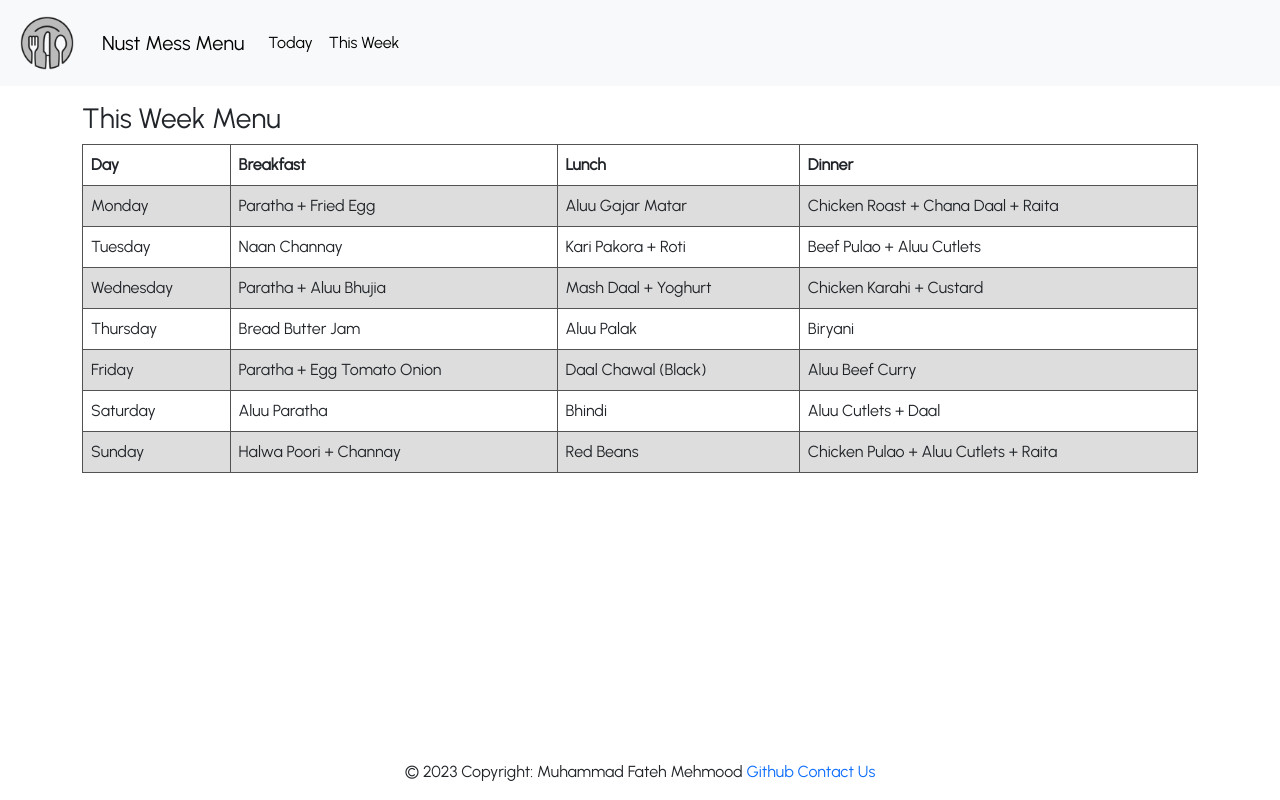
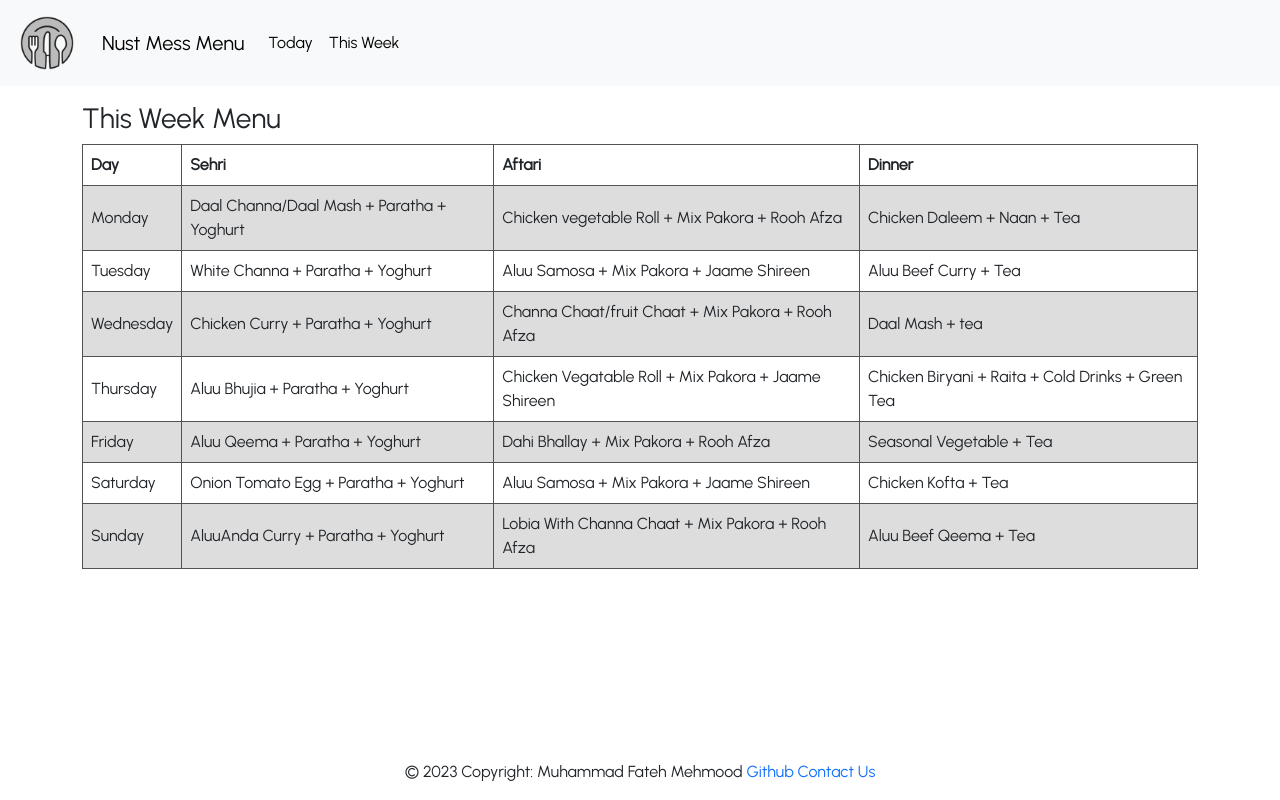
Before and after one commit to fatehmehmood123/Mess-Menu, a React (Create React App) app: page /weekly in a window 1280 px wide. Built offline with nearby package versions, Linux system fonts and the light colour scheme.

Commit message:
week all changes for ramzan

```diff
--- a/src/Pages/Today.js
+++ b/src/Pages/Today.js
@@ -82,7 +82,7 @@ export default function Daily() {
       }
       if (currentDate.getDay() === 4) {     //Thursday even
         setbreakfast("Aluu Bhujia + Paratha/Chapati + Yogurt + Tea")
-        setlunch("Dates + Chicken Vegetable Roll + Mix Pakora + Chatni + Rooh Afza")
+        setlunch("Chicken Vegetable Roll + Mix Pakora + Chatni + Rooh Afza")
         setdinner("Biryani + Cold Drinks + Green Tea")
       }
       if (currentDate.getDay() === 5) {     //Friday even
--- a/src/Pages/Weekly.js
+++ b/src/Pages/Weekly.js
@@ -3,16 +3,26 @@ import Navbar from '../components/Navbar'
 import Footer from '../components/Footer'
 import WeekContainer from '../components/WeekContainer'
 export default function Weekly() {
+  const [monBreakfast, setmonBreakfast] = useState("")
+  const [monLunch, setmonLunch] = useState("")
   const [monDinner, setmonDinner] = useState("")
+  const [tueBreakfast, settueBreakfast] = useState("")
   const [tueLunch, settueLunch] = useState("")
   const [tueDinner, settueDinner] = useState("")
   const [wedBreakfast, setwedBreakfast] = useState("")
   const [wedLunch, setwedLunch] = useState("")
   const [wedDinner, setwedDinner] = useState("")
+  const [thursBreakfast, setthursBreakfast] = useState("")
+  const [thursLunch, setthursLunch] = useState("")
+  const [thursDinner, setthursDinner] = useState("")
+  const [friBreakfast, setfriBreakfast] = useState("")
   const [friLunch, setfriLunch] = useState("")
   const [friDinner, setfriDinner] = useState("")
+  const [satBreakfast, setsatBreakfast] = useState("")
   const [satLunch, setsatLunch] = useState("")
   const [satDinner, setsatDinner] = useState("")
+  const [sunBreakfast, setsunBreakfast] = useState("")
+  const [sunLunch, setsunLunch] = useState("")
   const [sunDinner, setsunDinner] = useState("")
 
   //initializing Current date
@@ -29,35 +39,98 @@ export default function Weekly() {
   //Useeffect Hook Starts
   useEffect(() => {
     if (week % 2 !== 0) {   //week is odd
-      setmonDinner('Beef Shami Kabab + Chana Daal + Raita')
-      settueLunch('Kari Pakora + Rice')
-      settueDinner('Beef Pulao + Aluu Cutlets')
-      setwedBreakfast('Paratha + Omellete')
-      setwedLunch('Mash Daal + Salad')
-      setwedDinner('Chicken Karahi + Custard')
-      setfriLunch('Daal Chawal (Yellow)')
-      setfriDinner('Beef Daleem')
-      setsatLunch('Aluu Gobi')
-      setsatDinner('Beef Chapli kabab + Daal')
-      setsunDinner('Chicken Pulao + Aluu Cutlets + Raita')
+      // setmonBreakfast('Beef Shami Kabab + Chana Daal + Raita')
+      // setmonLunch('Beef Shami Kabab + Chana Daal + Raita')
+      // setmonDinner('Beef Shami Kabab + Chana Daal + Raita')
+      // settueBreakfast('Kari Pakora + Rice')
+      // settueLunch('Kari Pakora + Rice')
+      // settueDinner('Beef Pulao + Aluu Cutlets')
+      // setwedBreakfast('Paratha + Omellete')
+      // setwedLunch('Mash Daal + Salad')
+      // setwedDinner('Chicken Karahi + Custard')
+      // setfriBreakfast('Daal Chawal (Yellow)')
+      // setfriLunch('Daal Chawal (Yellow)')
+      // setfriDinner('Beef Daleem')
+      // setsatBreakfast('Aluu Gobi')
+      // setsatLunch('Aluu Gobi')
+      // setsatDinner('Beef Chapli kabab + Daal')
+      // setsunBreakfast('Chicken Pulao + Aluu Cutlets + Raita')
+      // setsunLunch('Chicken Pulao + Aluu Cutlets + Raita')
+      // setsunDinner('Chicken Pulao + Aluu Cutlets + Raita')
+
+// Ramzan
+
+
+      setmonBreakfast('Daal Channa/Daal Mash + Paratha + Yoghurt')
+      setmonLunch('Chicken vegetable Roll + Mix Pakora + Rooh Afza')
+      setmonDinner('Chicken Daleem + Naan + Tea')
+      settueBreakfast('White Channa + Paratha + Yoghurt')
+      settueLunch('Aluu Samosa + Mix Pakora + Jaame Shireen')
+      settueDinner('Aluu Beef Curry + Tea')
+      setwedBreakfast('Chicken Curry + Paratha + Yoghurt ')
+      setwedLunch('Channa Chaat/fruit Chaat + Mix Pakora + Rooh Afza')
+      setwedDinner('Daal Mash + tea')
+      setthursBreakfast('Aluu Bhujia + Paratha + Yoghurt')
+      setthursLunch('Chicken Vegatable Roll + Mix Pakora + Jaame Shireen')
+      setthursDinner('Chicken Biryani + Raita + Cold Drinks + Green Tea')
+      setfriBreakfast('Aluu Qeema + Paratha + Yoghurt')
+      setfriLunch('Dahi Bhallay + Mix Pakora + Rooh Afza')
+      setfriDinner('Seasonal Vegetable + Tea')
+      setsatBreakfast('Onion Tomato Egg + Paratha + Yoghurt ')
+      setsatLunch('Aluu Samosa + Mix Pakora + Jaame Shireen')
+      setsatDinner('Chicken Kofta + Tea')
+      setsunBreakfast('AluuAnda Curry + Paratha + Yoghurt')
+      setsunLunch('Lobia With Channa Chaat + Mix Pakora + Rooh Afza')
+      setsunDinner('Aluu Beef Qeema + Tea')
     } else {      //week is even
-      setmonDinner('Chicken Roast + Chana Daal + Raita')
-      settueLunch('Kari Pakora + Roti')
-      settueDinner('Beef Pulao + Aluu Cutlets')
-      setwedBreakfast('Paratha + Aluu Bhujia')
-      setwedLunch('Mash Daal + Yoghurt')
-      setwedDinner('Chicken Karahi + Custard')
-      setfriLunch('Daal Chawal (Black)')
-      setfriDinner('Aluu Beef Curry')
-      setsatLunch('Bhindi')
-      setsatDinner('Aluu Cutlets + Daal')
-      setsunDinner('Chicken Pulao + Aluu Cutlets + Raita')
+      // setmonBreakfast('Beef Shami Kabab + Chana Daal + Raita')
+      // setmonLunch('Beef Shami Kabab + Chana Daal + Raita')
+      // setmonDinner('Beef Shami Kabab + Chana Daal + Raita')
+      // settueBreakfast('Kari Pakora + Rice')
+      // settueLunch('Kari Pakora + Rice')
+      // settueDinner('Beef Pulao + Aluu Cutlets')
+      // setwedBreakfast('Paratha + Omellete')
+      // setwedLunch('Mash Daal + Salad')
+      // setwedDinner('Chicken Karahi + Custard')
+      // setfriBreakfast('Daal Chawal (Yellow)')
+      // setfriLunch('Daal Chawal (Yellow)')
+      // setfriDinner('Beef Daleem')
+      // setsatBreakfast('Aluu Gobi')
+      // setsatLunch('Aluu Gobi')
+      // setsatDinner('Beef Chapli kabab + Daal')
+      // setsunBreakfast('Chicken Pulao + Aluu Cutlets + Raita')
+      // setsunLunch('Chicken Pulao + Aluu Cutlets + Raita')
+      // setsunDinner('Chicken Pulao + Aluu Cutlets + Raita')
+
+//Ramzan
+
+setmonBreakfast('Daal Channa/Daal Mash + Paratha + Yoghurt')
+setmonLunch('Chicken vegetable Roll + Mix Pakora + Rooh Afza')
+setmonDinner('Chicken Daleem + Naan + Tea')
+settueBreakfast('White Channa + Paratha + Yoghurt')
+settueLunch('Aluu Samosa + Mix Pakora + Jaame Shireen')
+settueDinner('Aluu Beef Curry + Tea')
+setwedBreakfast('Chicken Curry + Paratha + Yoghurt ')
+setwedLunch('Channa Chaat/fruit Chaat + Mix Pakora + Rooh Afza')
+setwedDinner('Daal Mash + tea')
+setthursBreakfast('Aluu Bhujia + Paratha + Yoghurt')
+setthursLunch('Chicken Vegatable Roll + Mix Pakora + Jaame Shireen')
+setthursDinner('Chicken Biryani + Raita + Cold Drinks + Green Tea')
+setfriBreakfast('Aluu Qeema + Paratha + Yoghurt')
+setfriLunch('Dahi Bhallay + Mix Pakora + Rooh Afza')
+setfriDinner('Seasonal Vegetable + Tea')
+setsatBreakfast('Onion Tomato Egg + Paratha + Yoghurt ')
+setsatLunch('Aluu Samosa + Mix Pakora + Jaame Shireen')
+setsatDinner('Chicken Kofta + Tea')
+setsunBreakfast('AluuAnda Curry + Paratha + Yoghurt')
+setsunLunch('Lobia With Channa Chaat + Mix Pakora + Rooh Afza')
+setsunDinner('Aluu Beef Qeema + Tea')
     }
   }, [week])
   return (
     <>
       <Navbar />
-      <WeekContainer satLunch={satLunch} wedBreakfast={wedBreakfast} tueLunch={tueLunch} monDinner={monDinner} tueDinner={tueDinner} wedLunch={wedLunch} wedDinner={wedDinner} friLunch={friLunch} friDinner={friDinner} satDinner={satDinner} sunDinner={sunDinner} />
+      <WeekContainer monBreakfast={monBreakfast} monLunch={monLunch} satLunch={satLunch} wedBreakfast={wedBreakfast} tueLunch={tueLunch} tueBreakfast={tueBreakfast} monDinner={monDinner} tueDinner={tueDinner} wedLunch={wedLunch} wedDinner={wedDinner} thursBreakfast={thursBreakfast} thursLunch={thursLunch} thursDinner={thursDinner} friLunch={friLunch} friBreakfast={friBreakfast} friDinner={friDinner} satDinner={satDinner} satBreakfast={satBreakfast} sunDinner={sunDinner} sunLunch={sunLunch} sunBreakfast={sunBreakfast} />
       <Footer />
     </>
   )
--- a/src/components/WeekContainer.js
+++ b/src/components/WeekContainer.js
@@ -5,6 +5,58 @@ export default function WeekContainer(props) {
         <div id="weekContainer" className="container my-3">
             <h3>This Week Menu</h3>
             <table>
+                <tbody>
+                    <tr>
+                        <th>Day</th>
+                        <th>Sehri</th>
+                        <th>Aftari</th>
+                        <th>Dinner</th>
+                    </tr>
+                    <tr>
+                        <td>Monday</td>
+                        <td>{props.monBreakfast}</td>
+                        <td>{props.monLunch}</td>
+                        <td>{props.monDinner}</td>
+                    </tr>
+                    <tr>
+                        <td>Tuesday</td>
+                        <td>{props.tueBreakfast}</td>
+                        <td>{props.tueLunch}</td>
+                        <td>{props.tueDinner}</td>
+                    </tr>
+                    <tr>
+                        <td>Wednesday</td>
+                        <td>{props.wedBreakfast}</td>
+                        <td>{props.wedLunch} </td>
+                        <td>{props.wedDinner}</td>
+                    </tr>
+                    <tr>
+                        <td>Thursday</td>
+                        <td>{props.thursBreakfast}</td>
+                        <td>{props.thursLunch}</td>
+                        <td>{props.thursDinner}</td>
+                    </tr>
+                    <tr>
+                        <td>Friday</td>
+                        <td>{props.friBreakfast}</td>
+                        <td>{props.friLunch} </td>
+                        <td>{props.friDinner}</td>
+                    </tr>
+                    <tr>
+                        <td>Saturday</td>
+                        <td>{props.satBreakfast}</td>
+                        <td>{props.satLunch}</td>
+                        <td>{props.satDinner}</td>
+                    </tr>
+                    <tr>
+                        <td>Sunday</td>
+                        <td>{props.sunBreakfast}</td>
+                        <td>{props.sunLunch}</td>
+                        <td>{props.sunDinner}</td>
+                    </tr>
+                </tbody>
+            </table>
+            {/* <table>
                 <tbody>
                     <tr>
                         <th>Day</th>
@@ -55,7 +107,7 @@ export default function WeekContainer(props) {
                         <td>{props.sunDinner}</td>
                     </tr>
                 </tbody>
-            </table>
+            </table> */}
         </div>
 
     )
```
